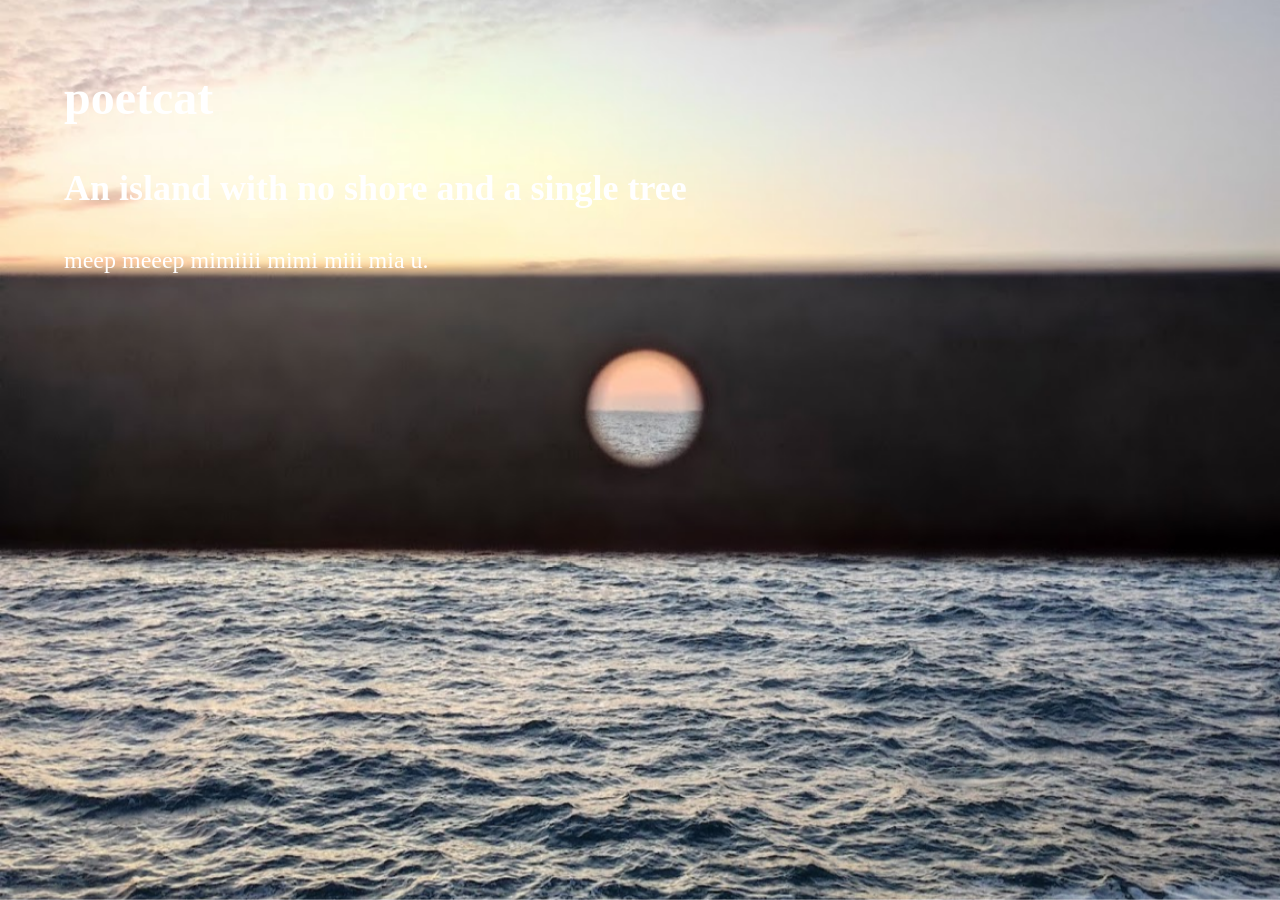
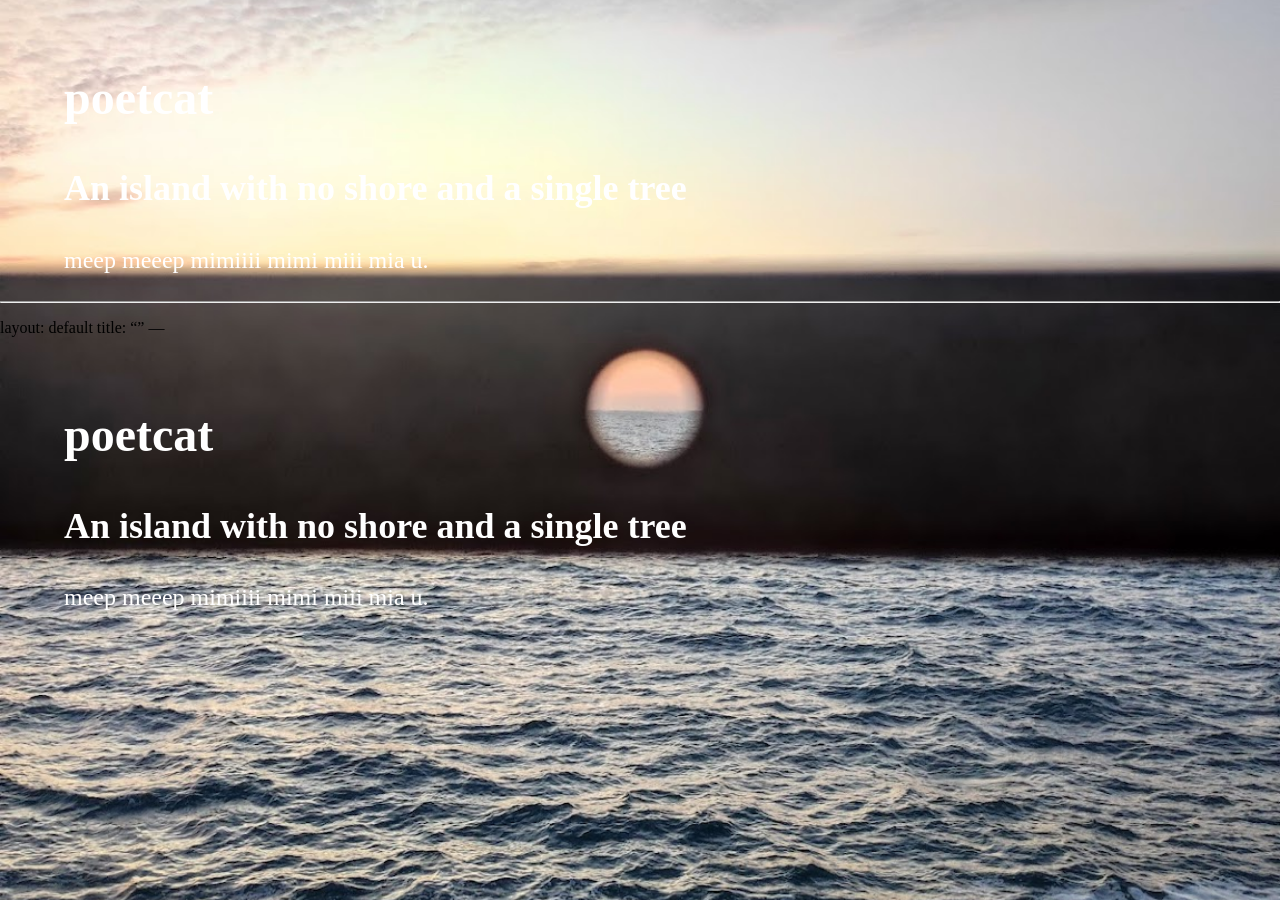
Before and after one commit to ilycat/ilycat.github.io, a Jekyll site: the page built from index.md, in a window 1280 px wide. Built offline with Jekyll 4.4.1, drawn with Linux system fonts in a browser that asks for light colours.

Commit message:
Update index.md

```diff
--- a/index.md
+++ b/index.md
@@ -1,4 +1,15 @@
 ---
+layout: default
+title: ""
+---
+
+<img src="/media/images/island.jpg" alt="Isla vertical" class="background-image" />
+
+<div class="text-overlay">
+  <h1>poetcat</h1>
+  <h2>An island with no shore and a single tree</h2>
+  <p>meep meeep mimiiii mimi miii mia u.</p>
+</div>---
 layout: default
 title: ""
 ---
```
